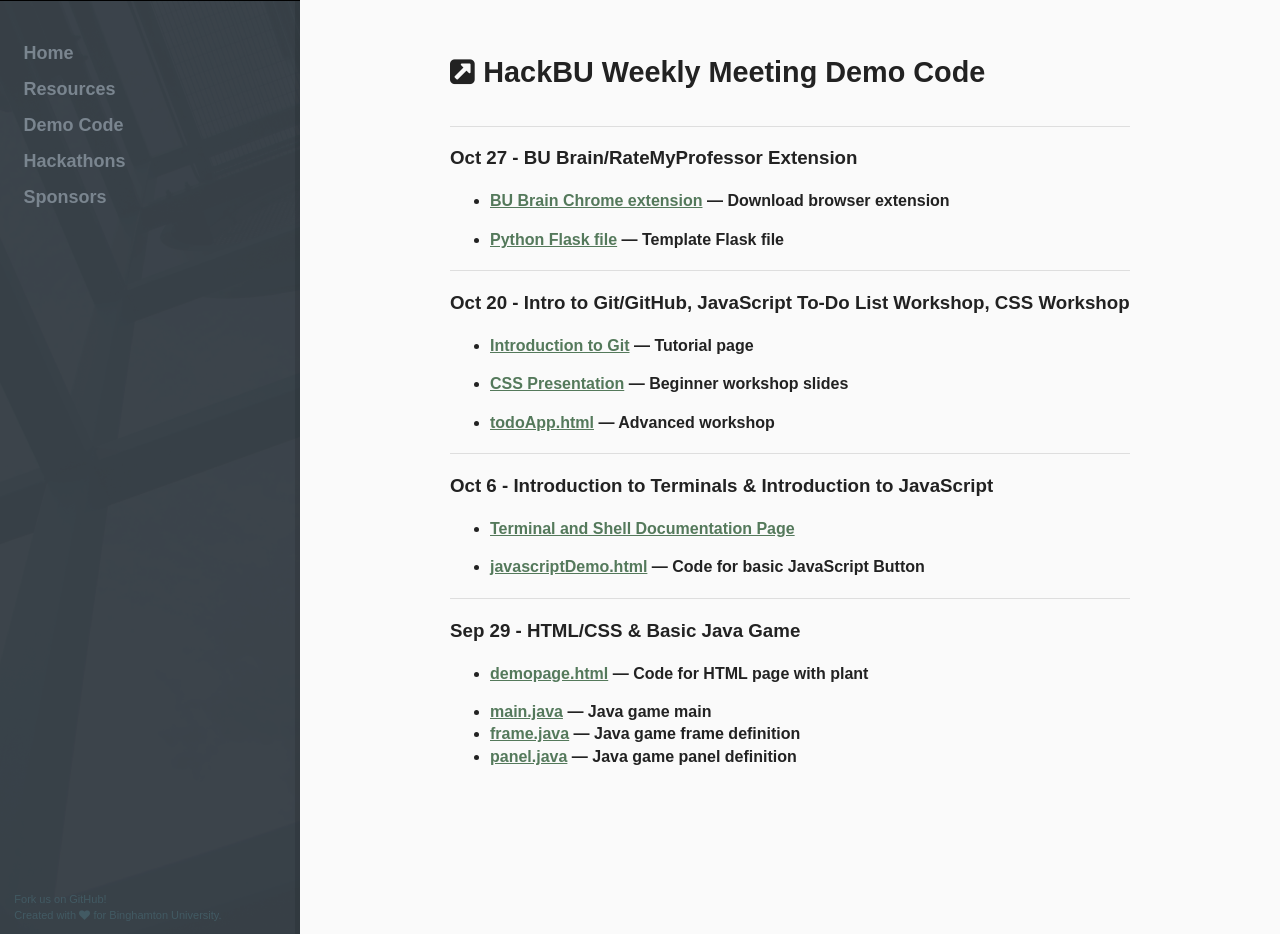
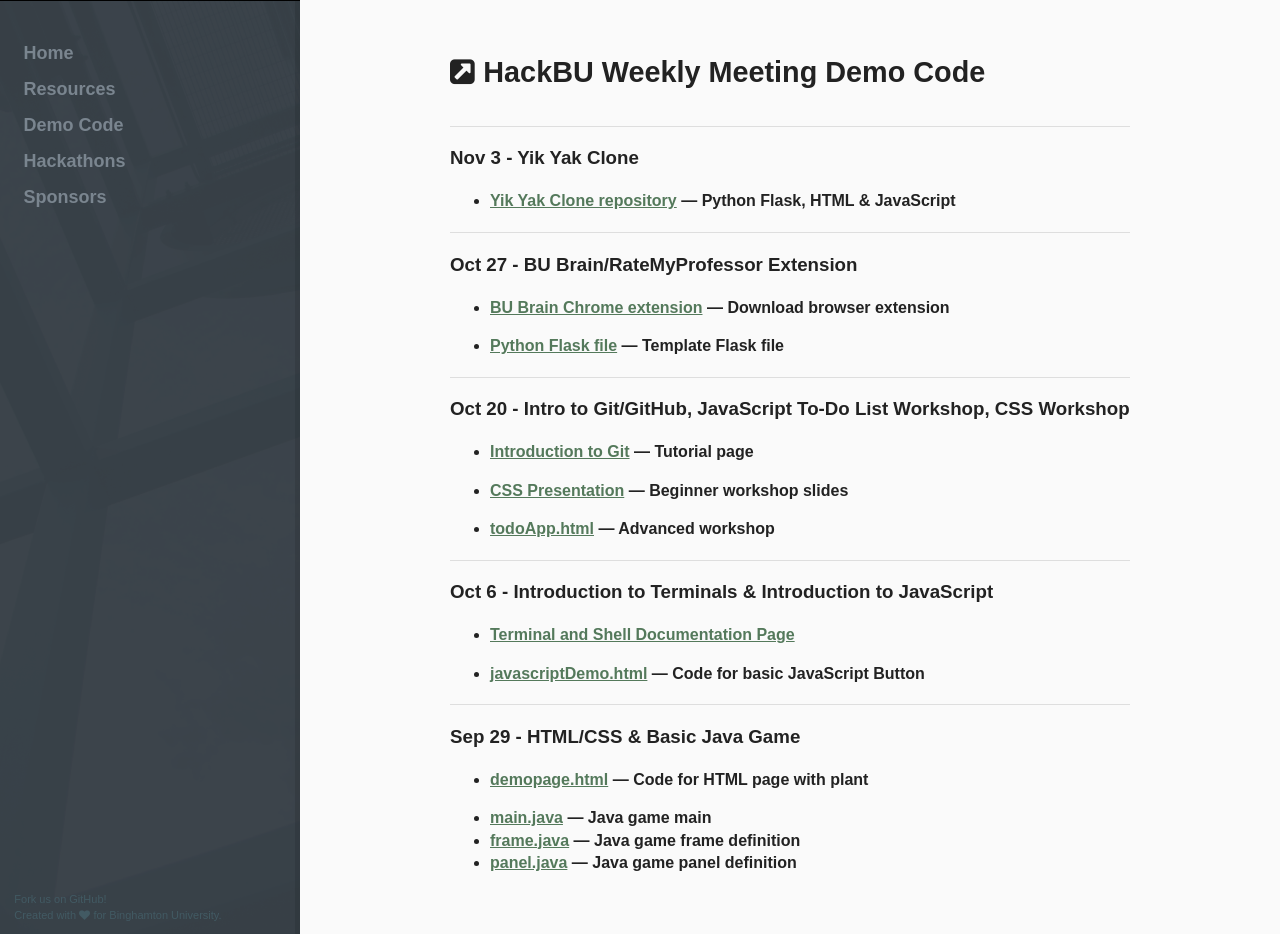
Before and after one commit to hackbinghamton/hackbinghamton.github.io, a Jekyll site: the page built from demo/index.html, in a window 1280 px wide and 1038 px high, cut to the strip 104-1038 px from the top of the window. Built offline with Jekyll 4.4.1, drawn with Linux system fonts in a browser that asks for light colours; nearby versions of some CDN libraries.

Commit message:
will yik yak workshop

```diff
--- a/demo/index.html
+++ b/demo/index.html
@@ -6,6 +6,17 @@
 
 <div class="article article-introduction">
     <h2><i class="fa fa-external-link-square"></i>HackBU Weekly Meeting Demo Code</h2>
+</div>
+
+<div class="article">
+    <h3>Nov 3 - Yik Yak Clone</h3>
+
+    <ul>
+        <li>
+            <b><a href="https://github.com/HackBinghamton/yikyak">Yik Yak Clone repository</a> &mdash; Python Flask, HTML & JavaScript</b><br />
+        </li>
+    </ul>
+
 </div>
 
 <div class="article">
```
